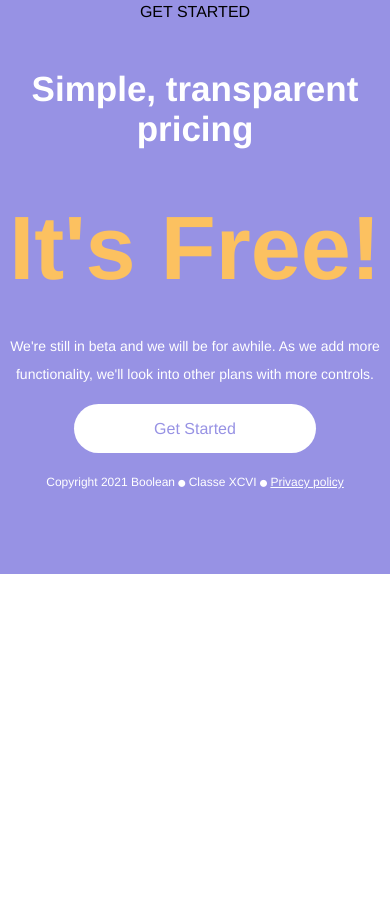
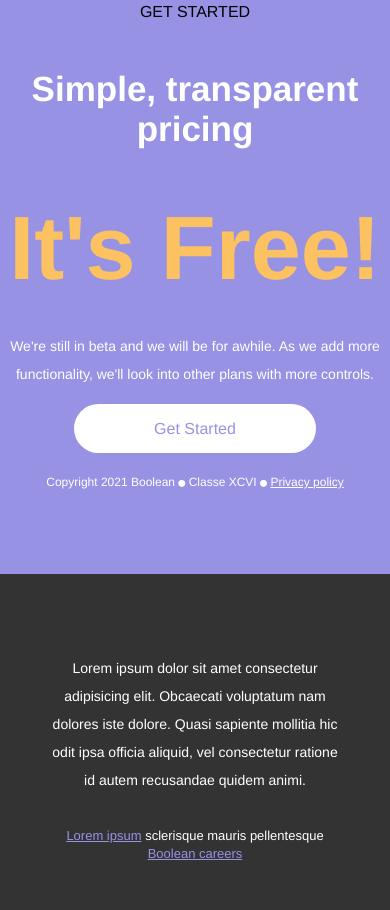
Before and after one commit to Domenic0Ferrari/htmlcss-responsive-layout, a plain HTML site: page index.html in a window 390 px wide. Shown: the part 9644-10554 px from the top of the page. Before the commit the page ends 10218 px from the top, so only its background shows below. Drawn offline with Linux system fonts and the light colour scheme.

Commit message:
add footer and complete body with media query

```diff
--- a/assets/style.css
+++ b/assets/style.css
@@ -512,3 +512,24 @@ ul{
 .privacy{
     color: white;
 }
+
+/* footer */
+
+footer{
+    background-color: #333333;
+}
+
+.seven{
+    max-width: 300px;
+    text-align: center;
+    padding: 3rem 0;
+}
+
+.footer-link{
+    color: white;
+    font-size: 13px;
+}
+
+.lorem{
+    color: #9792E4;
+}
--- a/index.html
+++ b/index.html
@@ -201,7 +201,15 @@
             </div>
         </section>
     </main>
-<!-- footer -->
-
+    <!-- footer -->
+    <footer>
+        <div class="container seven">
+            <p class="beta">Lorem ipsum dolor sit amet consectetur adipisicing elit. Obcaecati voluptatum nam dolores iste dolore. Quasi sapiente mollitia hic odit ipsa officia aliquid, vel consectetur ratione id autem recusandae quidem animi.</p>
+            <span class="footer-link">
+                <a href="#" class="lorem">Lorem ipsum</a> sclerisque mauris pellentesque <a href="#" class="lorem">Boolean careers</a>
+            </span>
+        </div>
+    </footer>
+    <!-- fine footer -->
 </body>
 </html>
```
